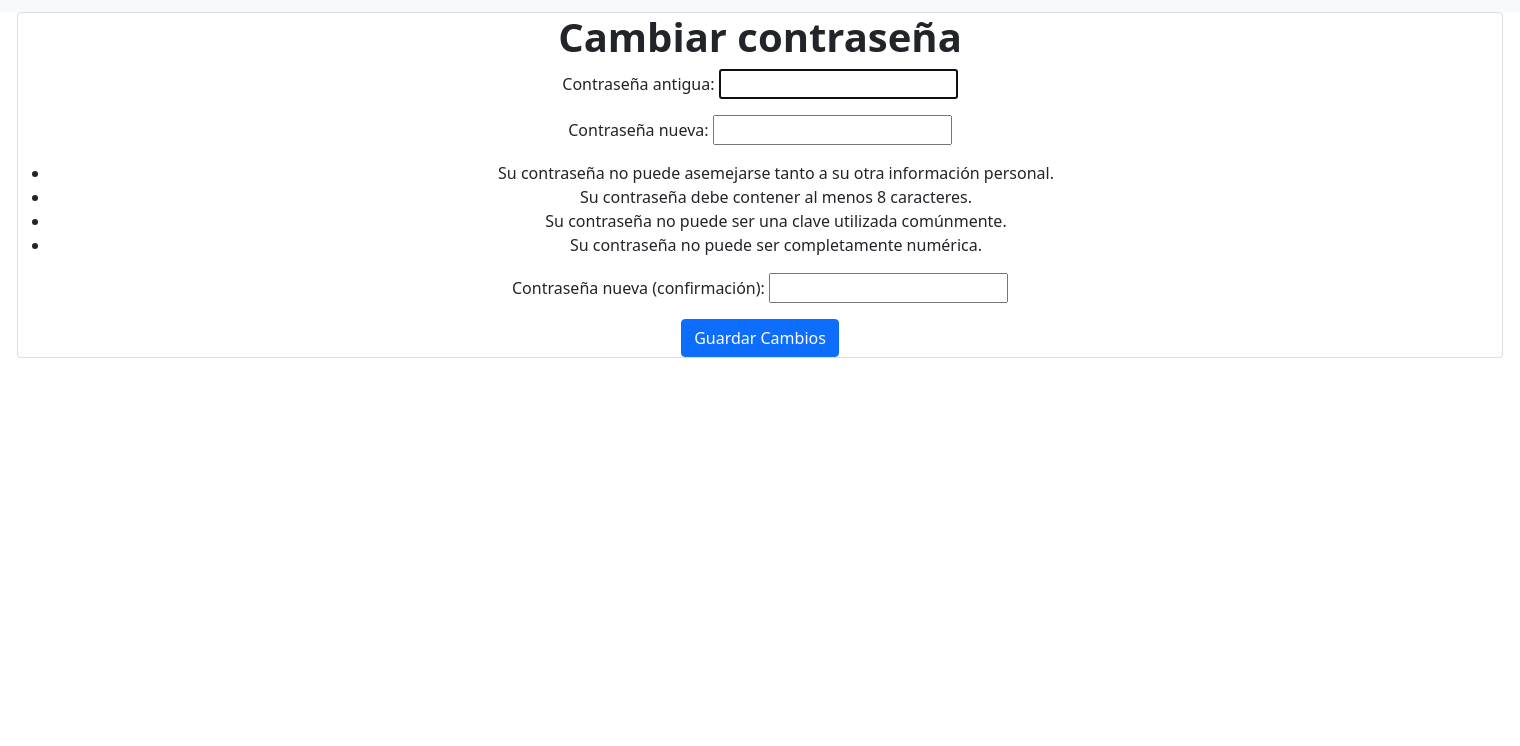
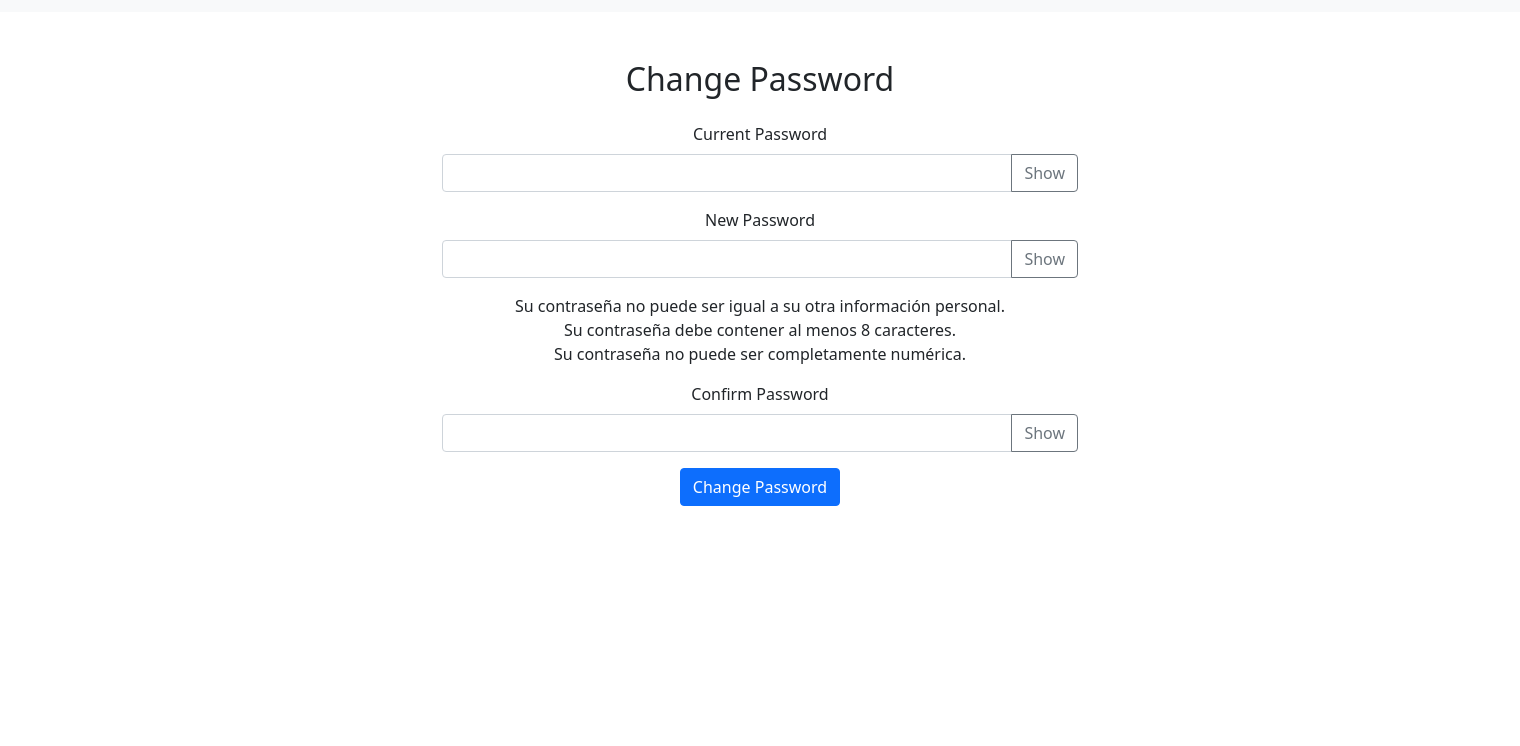
Before and after one commit to Fuwanto/VeterinariaOhMyDog, a Django app: page /primer_inicio in a window 1520 px wide. Shown: the part 314-1060 px from the top of the page. Run offline with Django 4.2, Linux system fonts and the light colour scheme; a user stored in the database is signed in; some libraries are stand-ins or nearby versions.

Commit message:
Cambiar contraseña arreglado

```diff
--- a/veterinaria/OhMyDog/templates/primer_inicio.html
+++ b/veterinaria/OhMyDog/templates/primer_inicio.html
@@ -1,24 +1,74 @@
-
-{% extends 'layout.html' %} {% block title %}OhMyDog - Cambiar contraseña{% endblock %}
+{% extends 'layout.html' %} {% block title %}OhMyDog - Mis turnos{% endblock %}
 {% block content %}
 
-<div
-	class="container"
-	style="
+<div class="container" style="
 		float: none;
 		text-align: center;
 		display: block;
 		width: 1510px;
 		max-width: 1980px;
 		height: 1080px;
-	"
->
-<div class="card">
-      <h1>Cambiar contraseña</h1>
-      <form method="post">
-        {% csrf_token %}
-        {{ form.as_p }}
-        <button class="btn btn-primary" type="submit">Guardar Cambios</button>
-      </form>
-</div>
-{% endblock %}
+	">
+
+
+	<div class="container">
+		<div class="row justify-content-center">
+			<div class="col-md-6 mt-5">
+				<h2 class="text-center mb-4">Change Password</h2>
+				<form action="{% url 'primer_inicio' %}" method="POST">
+					{% csrf_token %}
+					<div class="mb-3">
+						<label for="currentPassword" class="form-label">Current Password</label>
+						<div class="input-group">
+							<input type="password" class="form-control" id="currentPassword" name="currentPassword"
+								required>
+							<button class="btn btn-outline-secondary" type="button"
+								onclick="togglePasswordVisibility('currentPassword')">Show</button>
+						</div>
+					</div>
+					<div class="mb-3">
+						<label for="newPassword" class="form-label">New Password</label>
+						<div class="input-group">
+							<input type="password" class="form-control" id="newPassword" name="newPassword" required>
+							<button class="btn btn-outline-secondary" type="button"
+								onclick="togglePasswordVisibility('newPassword')">Show</button>
+						</div>
+					</div>
+					<div class="mb-3">
+						<label for="" class="form-labe">Su contraseña no puede ser igual a su otra información
+							personal.</label>
+						<label for="" class="form-labe">Su contraseña debe contener al menos 8 caracteres.</label>
+						<label for="" class="form-labe">Su contraseña no puede ser completamente numérica.</label>
+					</div>
+					<div class="mb-3">
+						<label for="confirmPassword" class="form-label">Confirm Password</label>
+						<div class="input-group">
+							<input type="password" class="form-control" id="confirmPassword" name="confirmPassword"
+								required>
+							<button class="btn btn-outline-secondary" type="button"
+								onclick="togglePasswordVisibility('confirmPassword')">Show</button>
+						</div>
+					</div>
+					<div class="text-center">
+						<button type="submit" class="btn btn-primary">Change Password</button>
+					</div>
+				</form>
+			</div>
+		</div>
+	</div>
+	<script src="https://cdnjs.cloudflare.com/ajax/libs/bootstrap/5.0.2/js/bootstrap.bundle.min.js"></script>
+	<script>
+		function togglePasswordVisibility(inputId) {
+			const input = document.getElementById(inputId);
+			const button = document.querySelector(`button[onclick="togglePasswordVisibility('${inputId}')"]`);
+
+			if (input.type === "password") {
+				input.type = "text";
+				button.textContent = "Hide";
+			} else {
+				input.type = "password";
+				button.textContent = "Show";
+			}
+		}
+	</script>
+	{% endblock %}
--- a/veterinaria/OhMyDog/views/auth.py
+++ b/veterinaria/OhMyDog/views/auth.py
@@ -9,6 +9,7 @@ from django.shortcuts import render, redirect
 from OhMyDog.modelos.clientes import agregar_cliente, buscar_cliente_por_mail
 from OhMyDog.models import Usuario, alternar_primer_acceso, buscar_usuario_por_mail
 from OhMyDog.views.utils import agregar_mensaje_error, generar_contraseña
+from django.contrib.auth.hashers import make_password, check_password
 
 
 def superuser_check(user):
@@ -78,21 +79,70 @@ def login_usuario(request):
 @login_required
 def primer_inicio(request):
     if request.method == "POST":
-        form = PasswordChangeForm(request.user, request.POST)
-        if form.is_valid():
-            user = form.save()
-            messages.success(request, "Tu contraseña ha sido cambiada exitosamente.")
-            alternar_primer_acceso(request.user.id)
-            return redirect("login")
-        else:
-            agregar_mensaje_error(
-                request, "Por favor corrige los errores que se han indicado."
+        mail = request.user.mail
+        telefono = request.user.cliente.telefono
+        contraseña_actual_guardada = request.user.password
+        contraseña_actual_ingresada = request.POST.get("currentPassword")
+        contraseña_nueva = request.POST.get("newPassword")
+        contraseña_nueva_repetida = request.POST.get("confirmPassword")
+        if (not check_password(contraseña_actual_ingresada, contraseña_actual_guardada)):
+            messages.add_message(
+                request,
+                messages.ERROR,
+                "La contraseña actual ingresada es incorrecta",
+                extra_tags="danger",
             )
+            return render(request, "primer_inicio.html")
+        if (contraseña_nueva == contraseña_actual_ingresada):
+            messages.add_message(
+                request,
+                messages.ERROR,
+                "La contraseña nueva no puede ser igual a la actual",
+                extra_tags="danger",
+            )
+            return render(request, "primer_inicio.html")
+        if (contraseña_nueva != contraseña_nueva_repetida):
+            messages.add_message(
+                request,
+                messages.ERROR,
+                "Las contraseñas no coinciden",
+                extra_tags="danger",
+            )
+            return render(request, "primer_inicio.html")
+        if (contraseña_nueva == mail or contraseña_nueva == telefono):
+            messages.add_message(
+                request,
+                messages.ERROR,
+                "La contraseña nueva no puede ser igual a su informacion personal",
+                extra_tags="danger",
+            )
+            return render(request, "primer_inicio.html")
+        if (len(contraseña_nueva) < 8 ):
+            messages.add_message(
+                request,
+                messages.ERROR,
+                "La contraseña debe tener al menos 8 caracteres",
+                extra_tags="danger",
+            )
+            return render(request, "primer_inicio.html")
+        if (contraseña_nueva.isdigit()):
+            messages.add_message(
+                request,
+                messages.ERROR,
+                "La contraseña no puede ser totalmente numerica",
+                extra_tags="danger",
+            )
+            return render(request, "primer_inicio.html")
+        encrypted_password = make_password(contraseña_nueva)
+        request.user.password = encrypted_password
+        request.user.save()
+        messages.success(
+            request,
+            "La contraseña ha sido cambiada correctamente",
+        )
+        return redirect("home")
     else:
-        form = PasswordChangeForm(request.user)
-
-    context = {"form": form}
-    return render(request, "primer_inicio.html", context)
+        return render(request, "primer_inicio.html")
 
 
 @login_required
```
